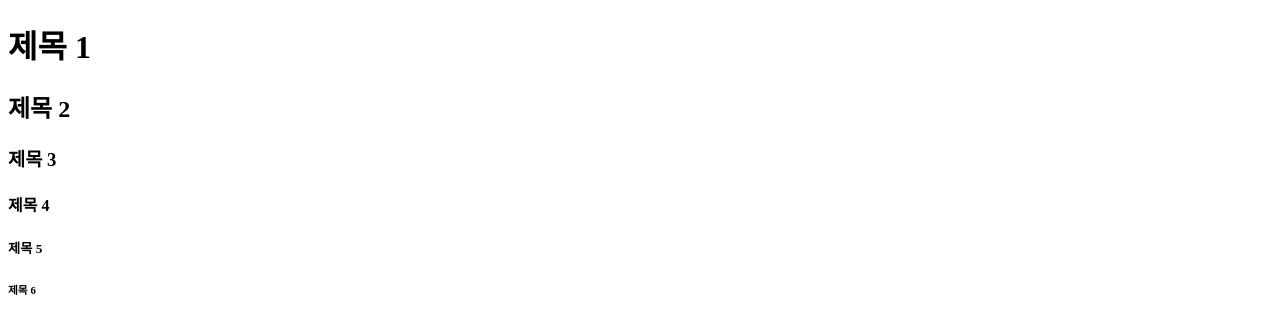
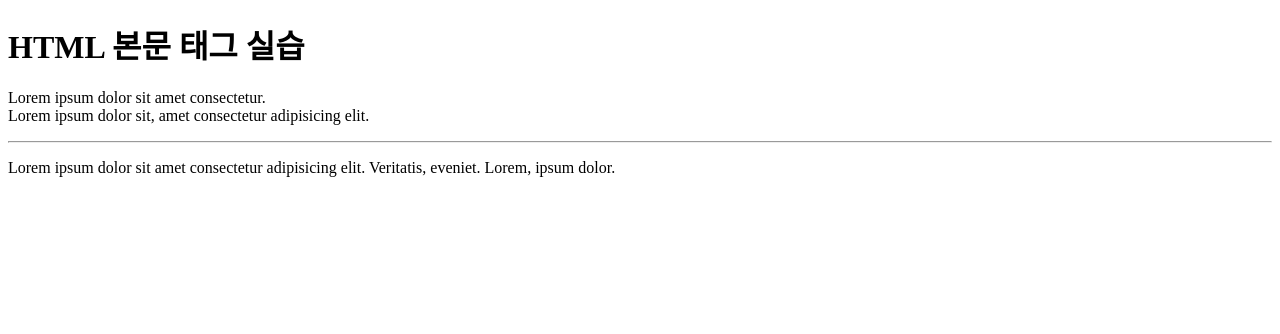
Before and after one commit to JungYeonHwi/wp-html, a plain HTML site: page index.html in a window 1280 px wide. Drawn offline with Linux system fonts and the light colour scheme.

Commit message:
본문 관련 태그 실습

```diff
--- a/index.html
+++ b/index.html
@@ -5,11 +5,15 @@
         <title>HTML 실습</title>
         </head>
         <body>
-            <h1>제목 1</h1>
-            <h2>제목 2</h2>
-            <h3>제목 3</h3>
-            <h4>제목 4</h4>
-            <h5>제목 5</h5>
-            <h6>제목 6</h6>
+            <h1>HTML 본문 태그 실습</h1>
+            <p>
+                Lorem ipsum dolor sit amet consectetur.<br>
+                Lorem ipsum dolor sit, amet consectetur adipisicing elit.<br>
+            </p>
+            <hr>
+            <p>
+                Lorem ipsum dolor sit amet consectetur adipisicing elit. Veritatis, eveniet.
+                Lorem, ipsum dolor.
+            </p>
         </body>
 </html>
```
